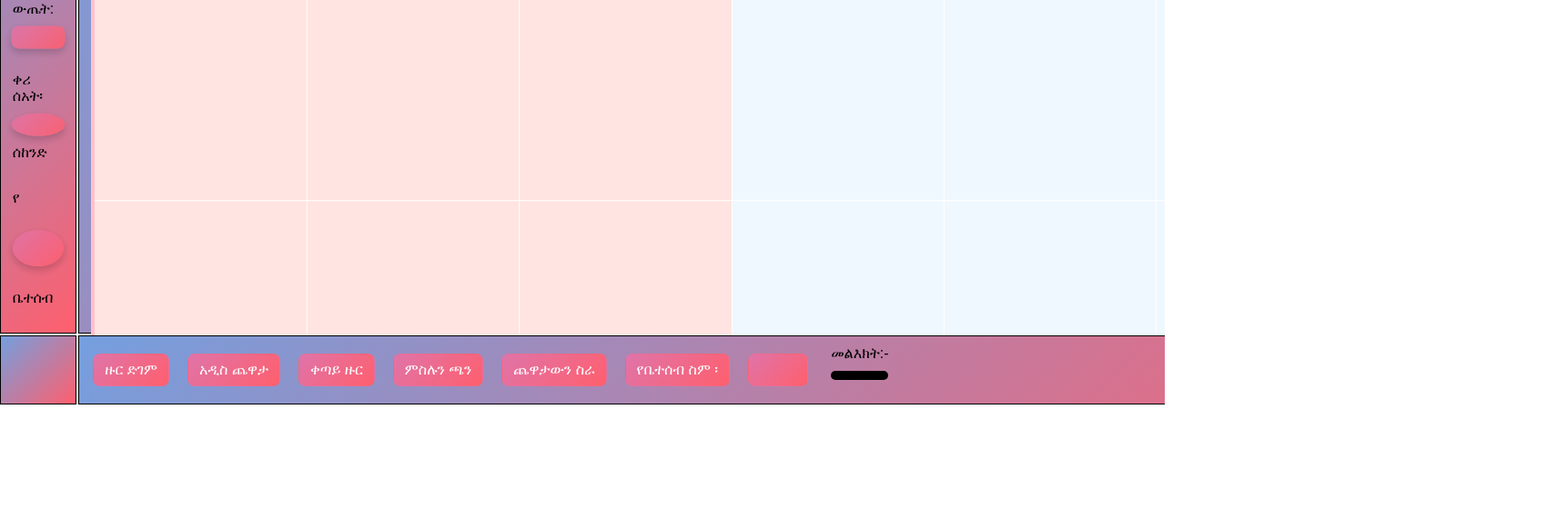
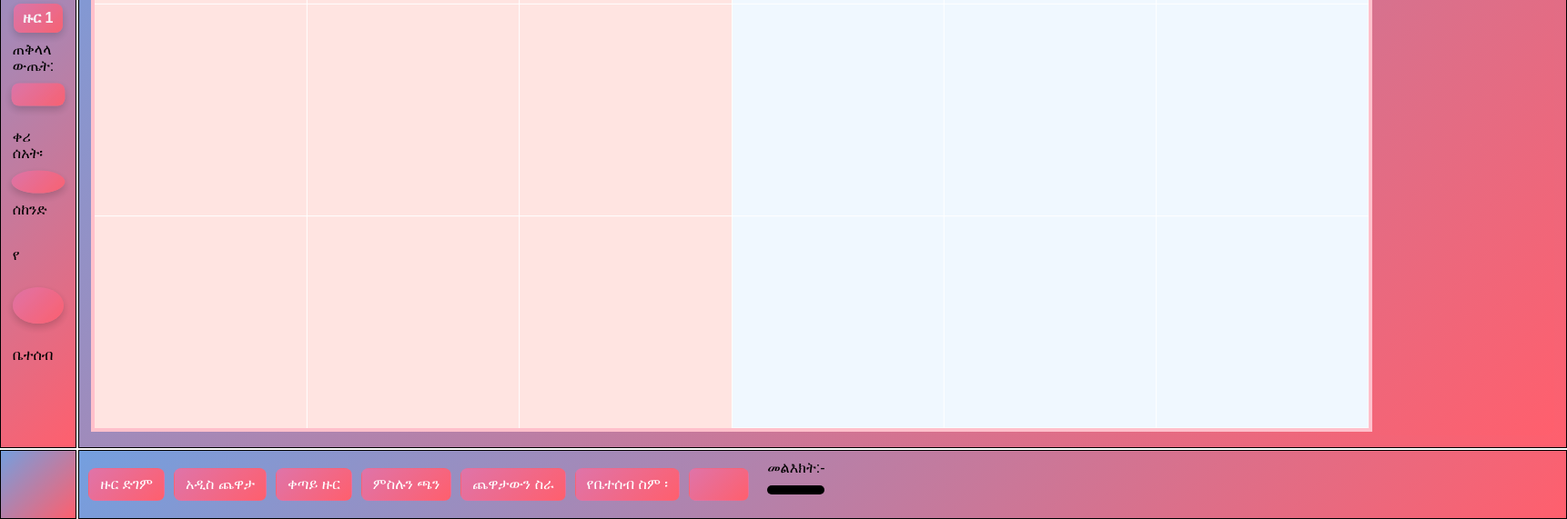
Before and after one commit to yosefbenti/Family-Entertainment, a plain HTML site: page index.html in a window 1280 px wide. Shown: the part 247-818 px from the top of the page at 91% size, 1722 px wide, since content can reach past the window. Drawn offline with Linux system fonts and the light colour scheme.

Commit message:
width hiegh upadete

```diff
--- a/style.css
+++ b/style.css
@@ -1,10 +1,10 @@
 /* Ensure the body fits the window size */
 html, body {
     width: 100vw;
-    height: auto;
+    height: 100vh;
     margin: 0;
     padding: 0;
-    overflow: hidden; /* Prevent scrolling */
+    /*overflow: hidden; /* Prevent scrolling */
     display: flex;
     justify-content: center;
     align-items: center;
@@ -41,21 +41,12 @@ html, body {
 #dcontainer button,
 #dcontainer label,
 #dcontainer input {
-    display: flex;
-    justify-content: flex-start; /* Align to the left */
+    text-align: center;
+    justify-content: center;
     align-items: center;
-    flex-wrap: wrap; /* Ensure responsiveness */
-    gap: 10px;
-    margin: 5px;
-    padding: 8px 12px; /* Adjusted padding for better sizing */
-    font-size: 1rem; /* Slightly larger font size */
-    border-radius: 8px;
-    background: linear-gradient(135deg, #df74a9, #ff5f6d);
-    color: white;
-    border: 1px solid transparent; /* Invisible border */
-    cursor: pointer;
     transition: transform 0.3s ease, background-color 0.3s ease, opacity 0.3s ease, box-shadow 0.3s ease;
 }
+
 
 #dcontainer button:hover,
 #dcontainer input:hover {
@@ -274,11 +265,11 @@ html, body {
 /* Ensure the inner #container scales */
 #container {
     background: linear-gradient(135deg, #749fdf, #ff5f6d);
-    width: 90%;
-    height: 80%;
+    width: 100%;
+    height: 100%;
     border-radius: 10px;
     margin-right: 200px;
-    margin-top: -150px;
+    margin-top: 0px;
 }
 
 /* Responsive adjustments for smaller screens */
```
